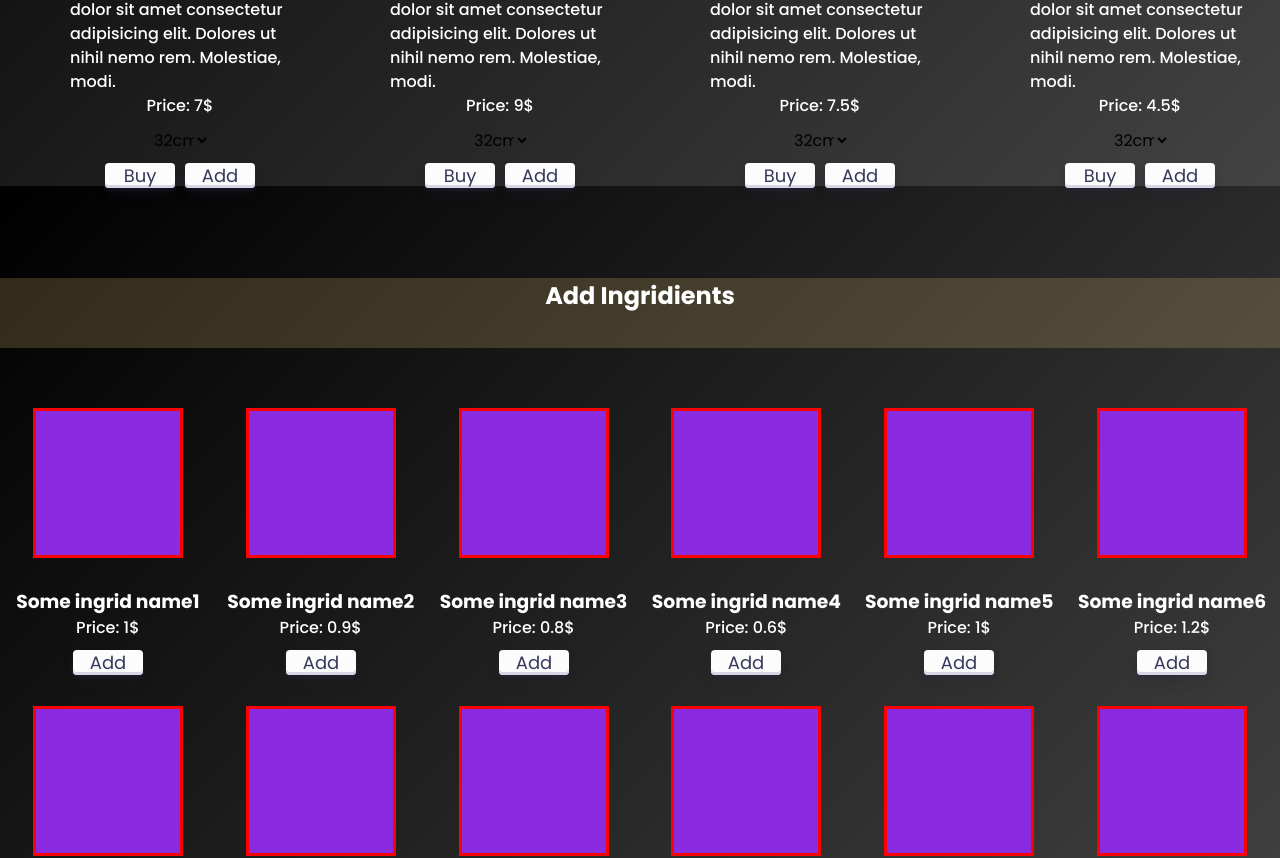
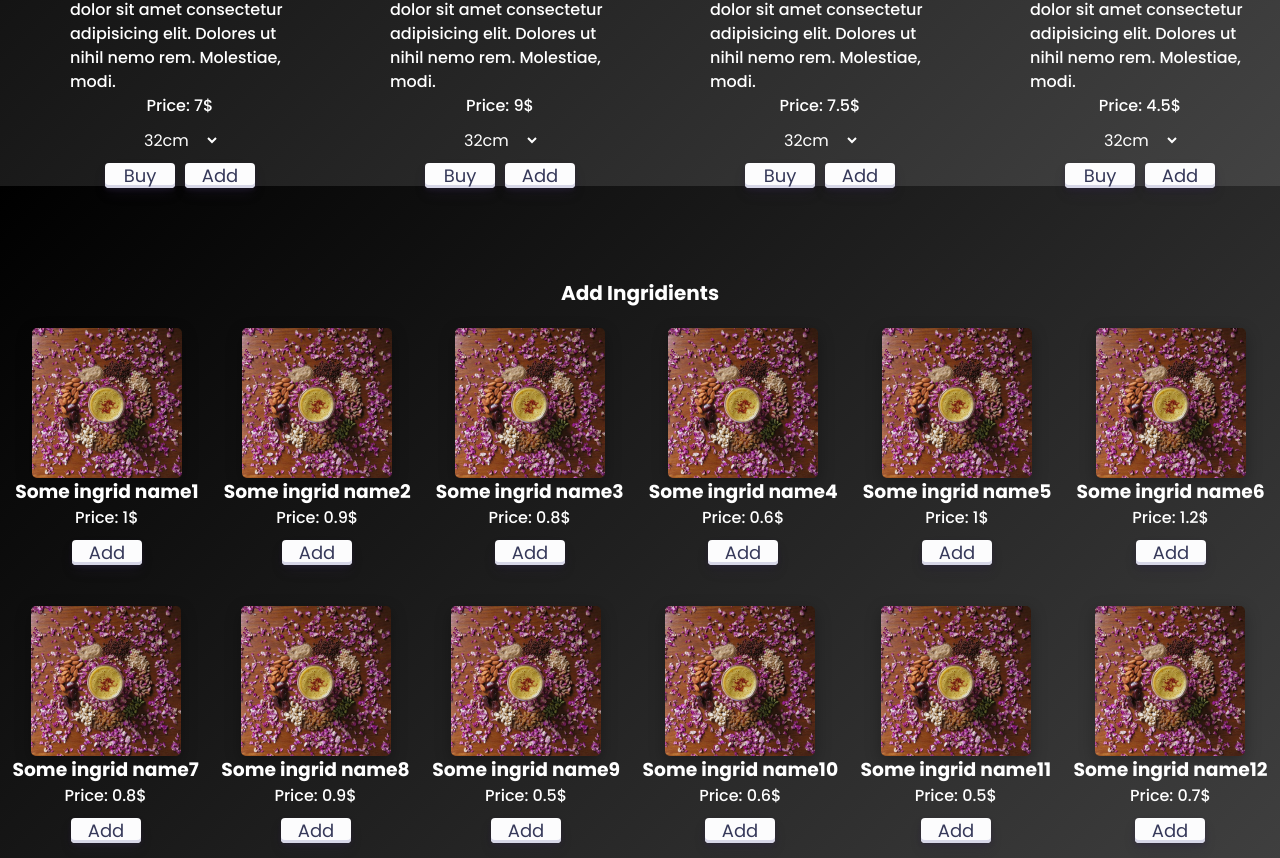
Before and after one commit to VladKovach/restourantToLearn, a React (Create React App) app: page /pizza in a window 1280 px wide. Shown: the part 1414-2272 px from the top of the page. Built offline with nearby package versions, Linux system fonts and the light colour scheme.

Commit message:
fix number in popup

```diff
--- a/src/components/BascetModalPage/BascetModalPage.jsx
+++ b/src/components/BascetModalPage/BascetModalPage.jsx
@@ -35,7 +35,7 @@ const BascetModalPage = ({ active, setActive, addedItems, removeItem, updateQuan
         </div>
       </div>
       <div className="itemTotalPrice">
-        Total : <p className="total_number bold">{item.price * item.quantity}</p> $
+        Total : <p className="total_number bold">{(item.price * item.quantity).toFixed(2)}</p> $
       </div>
       <button onClick={() => removeItem(item)} className="deleteItemBtn quantityBtns">
         X
--- a/src/components/BascetModalPage/bascetModalPage.css
+++ b/src/components/BascetModalPage/bascetModalPage.css
@@ -79,7 +79,7 @@
   text-align: center;
 }
 .total_number {
-  width: 38px;
+  width: 62px;
   display: inline-block;
 
   text-align: center;
--- a/src/components/PizzaIngridientsToAdd/PizzaIngridientsToAdd.jsx
+++ b/src/components/PizzaIngridientsToAdd/PizzaIngridientsToAdd.jsx
@@ -1,24 +1,24 @@
-import React from 'react'
+import React from "react";
 
 const PizzaIngridientsToAdd = ({ ingridients, shwBasc, addItemFunk }) => {
   const ingridArray = [...ingridients].map((ingrid, index) => {
-    ingrid.name = 'Some ingrid name' + ++index
+    ingrid.name = "Some ingrid name" + ++index;
     return (
-      <div key={ingrid.id} className="ingridItemWithDescription">
-        <div className="ingridItem"></div>
+      <div key={ingrid.id} className="ingridItemWrapper">
+        <img src="/images/foodImgs/ingridient.jpg" className="item_img"></img>
 
         <h3>{ingrid.name}</h3>
         <div className="price">Price: {ingrid.price}$</div>
         <div>
           <button
             onClick={() => {
-              shwBasc(true)
+              shwBasc(true);
               addItemFunk({
                 id: ingrid.id,
                 name: ingrid.name,
                 price: ingrid.price,
                 quantity: ingrid.quantity,
-              })
+              });
             }}
             className="customButton addPizzaBtn"
           >
@@ -26,17 +26,16 @@ const PizzaIngridientsToAdd = ({ ingridients, shwBasc, addItemFunk }) => {
           </button>
         </div>
       </div>
-    )
-  })
+    );
+  });
 
   return (
-    <div className="pizzaIngridientsToAdd">
-      <div className="addIngridHeader">
-        <h2>Add Ingridients</h2>
-      </div>
-      {ingridArray}
-    </div>
-  )
-}
+    <>
 
-export default PizzaIngridientsToAdd
+      <p className="bold addIngrid_title">Add Ingridients</p>
+      <div className="pizzaIngridientsToAdd">{ingridArray}</div>
+    </>
+  );
+};
+
+export default PizzaIngridientsToAdd;
--- a/src/components/PizzaPage/pizzaPage.css
+++ b/src/components/PizzaPage/pizzaPage.css
@@ -24,6 +24,8 @@
   justify-content: space-around;
 }
 .item_img {
+  max-width: 220px;
+  max-height: 150px;
   border-radius: 5px;
   box-shadow: 0px 5px 16px rgba(0, 0, 0, 0.3);
   transition: transform 0.3s ease, box-shadow 0.3s ease; /* Smooth transition for hover effects */
@@ -48,8 +50,12 @@
 }
 .pizaItemWithDescription select {
   margin: 10px 0 10px 0;
-  width: 60px;
+  width: 80px;
   cursor: pointer;
+  color: #fff;
+}
+.pizaItemWithDescription select option{
+  color: black;
 }
 .pizaItemWithDescription .buyPizzaBtn {
   width: 70px;
@@ -61,6 +67,7 @@
   margin-left: 10px;
 }
 
+
 /* pizzaIngridientsToAdd : */
 
 .pizzaIngridientsToAdd {
@@ -69,6 +76,10 @@
   flex-wrap: wrap;
   justify-content: space-evenly;
   text-align: center;
+}
+.addIngrid_title {
+  text-align: center;
+  font-size: 20px;
 }
 .addIngridHeader {
   background-color: rgba(244, 206, 116, 0.2);
@@ -85,7 +96,13 @@
   border: 3px solid red;
   margin: 30px;
 }
-.ingridItemWithDescription .addPizzaBtn {
+.ingridItemWrapper {
+  display: flex;
+  flex-direction: column;
+  align-items: center;
+  margin: 20px 10px;
+}
+.ingridItemWrapper .addPizzaBtn {
   width: 70px;
   height: 25px;
   margin-top: 10px;
```
Also changed, not shown: public/images/foodImgs/ingridient.jpg (added).
